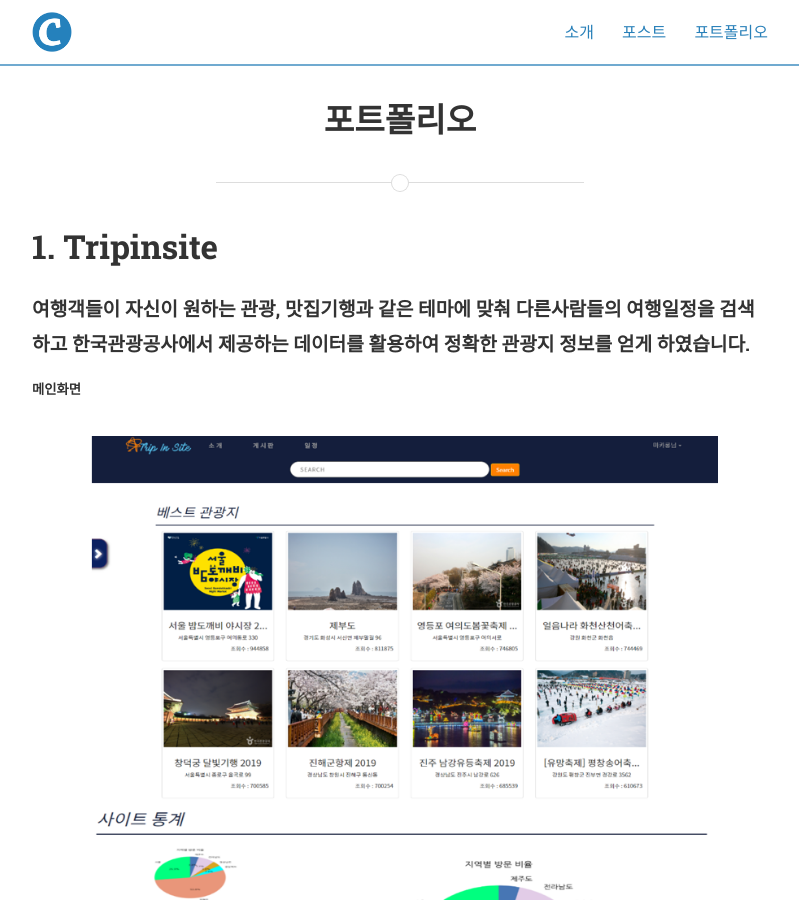
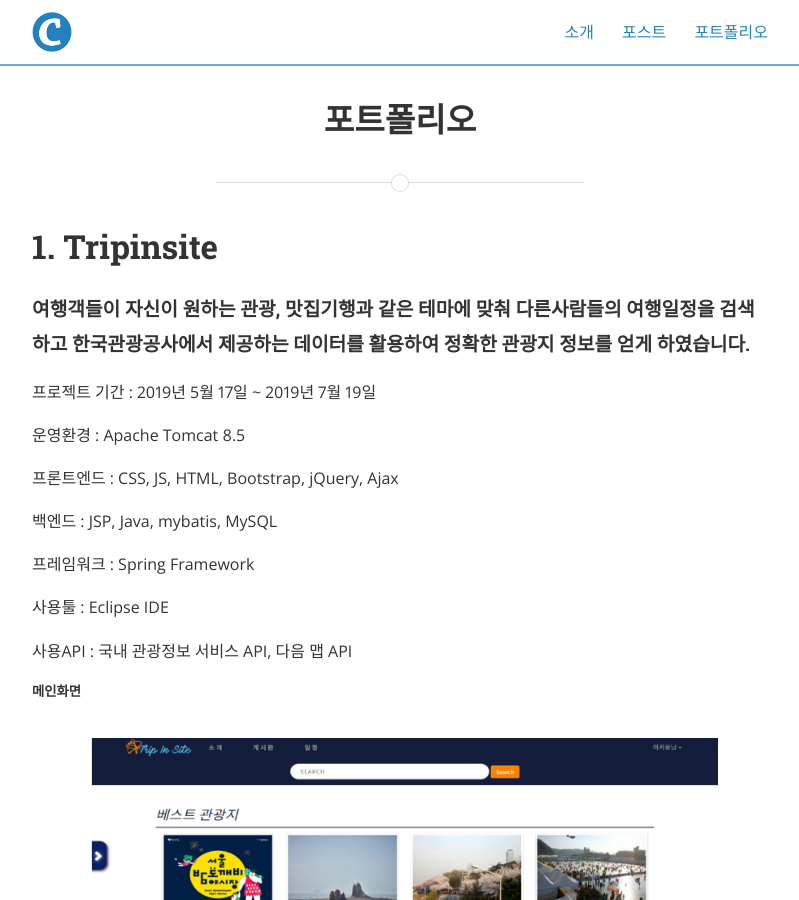
Before and after one commit to Aulelius/Aulelius.github.io, a Jekyll site: the page built from typography.md, in a window 1280 px wide and 900 px high. Shown: the whole window, without its empty margins (240-1039 px from the left). Built offline with Jekyll 4.4.1, drawn with Linux system fonts in a browser that asks for light colours; nearby versions of some CDN libraries; some of the changed text lies outside the part shown.

Commit message:
Update typography.md

```diff
--- a/typography.md
+++ b/typography.md
@@ -8,6 +8,13 @@ main_nav: true
 <h1>1. Tripinsite</h1>
 
 <h4><p>여행객들이 자신이 원하는 관광, 맛집기행과 같은 테마에 맞춰 다른사람들의 여행일정을 검색하고 한국관광공사에서 제공하는 데이터를 활용하여 정확한 관광지 정보를 얻게 하였습니다.</p></h4>
+<p> 프로젝트 기간 : 2019년 5월 17일 ~ 2019년 7월 19일 </p>
+<p> 운영환경 : Apache Tomcat 8.5 </p>
+<p> 프론트엔드 : CSS, JS, HTML, Bootstrap, jQuery, Ajax </p>
+<p> 백엔드 : JSP, Java, mybatis, MySQL </p>
+<p> 프레임워크 : Spring Framework </p>
+<p> 사용툴 : Eclipse IDE </p>
+<p> 사용API : 국내 관광정보 서비스 API, 다음 맵 API </p>
 <h5>메인화면</h5>
 <img src="/assets/portfolio_img2.jpg" />
 <h5>추천 스토리 보기</h5>
@@ -19,8 +26,13 @@ main_nav: true
 
 
 <h1>2. 환산취득가액 계산기</h1>
+<h4>부동산 거래시 환산취득가액에 대한 계산과 년도별에 따른 취득당시 기준시가 계산과 법정동 코드로 검색하는 공시지가 조회 기능을 가지고 있는 안드로이드 어플입니다. </h4>
+<p>제작기간 : 2019년 7월 21일 ~ 2020년 2월 21일</p>
+<p>사용언어 : Java </p>
+<p>개발도구 : Android Studio </p>
 
-<p>부동산 거래시 환산취득가액에 대한 계산과 년도별에 따른 취득당시 기준시가 계산과 법정동 코드로 검색하는 공시지가 조회 기능을 가지고 있는 안드로이드 어플입니다. </p>
+
+
 <h5>메인화면</h5>
 <img src="/assets/myportfolio_img1.jpg" />
 <h5>환산취득가액 계산</h5>
```
